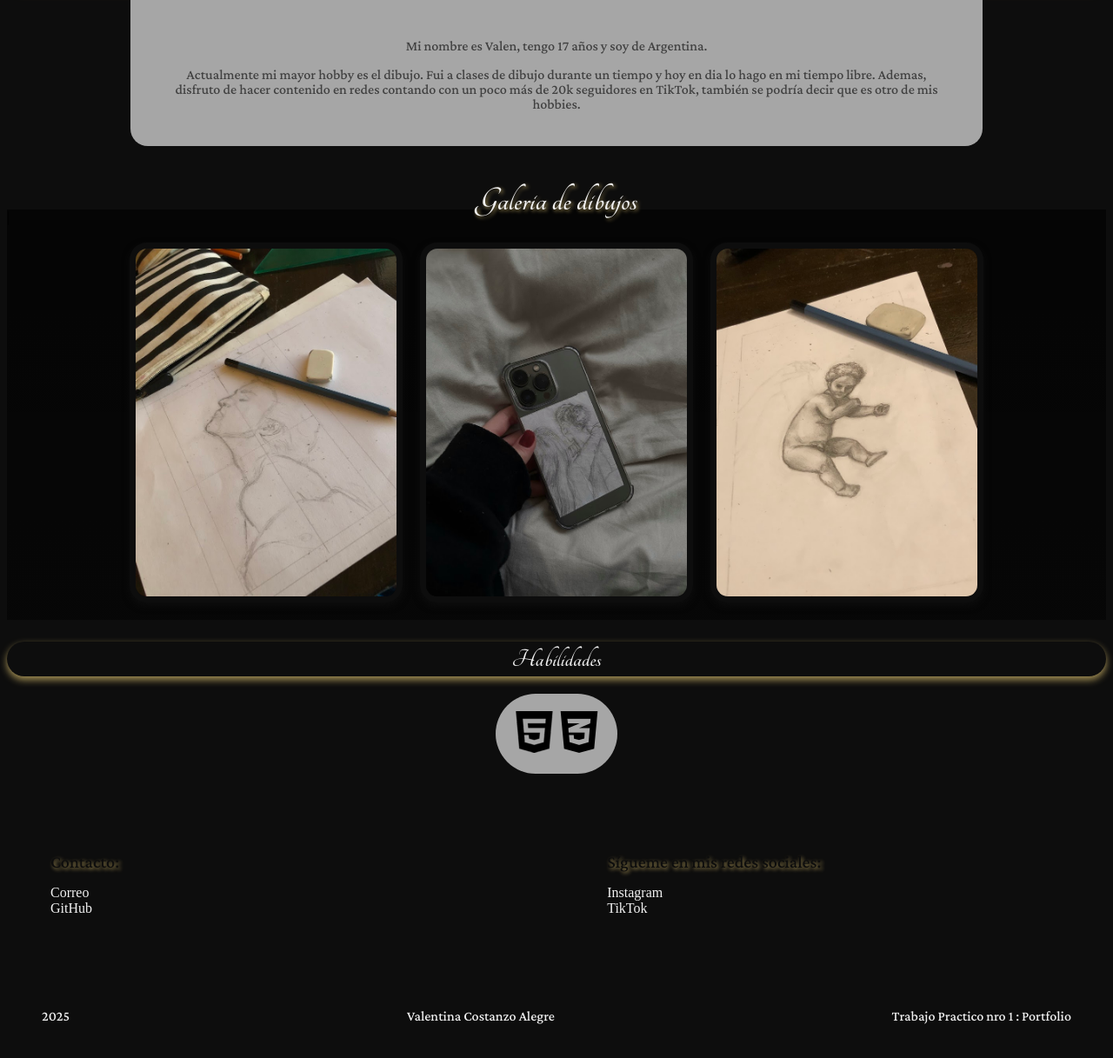
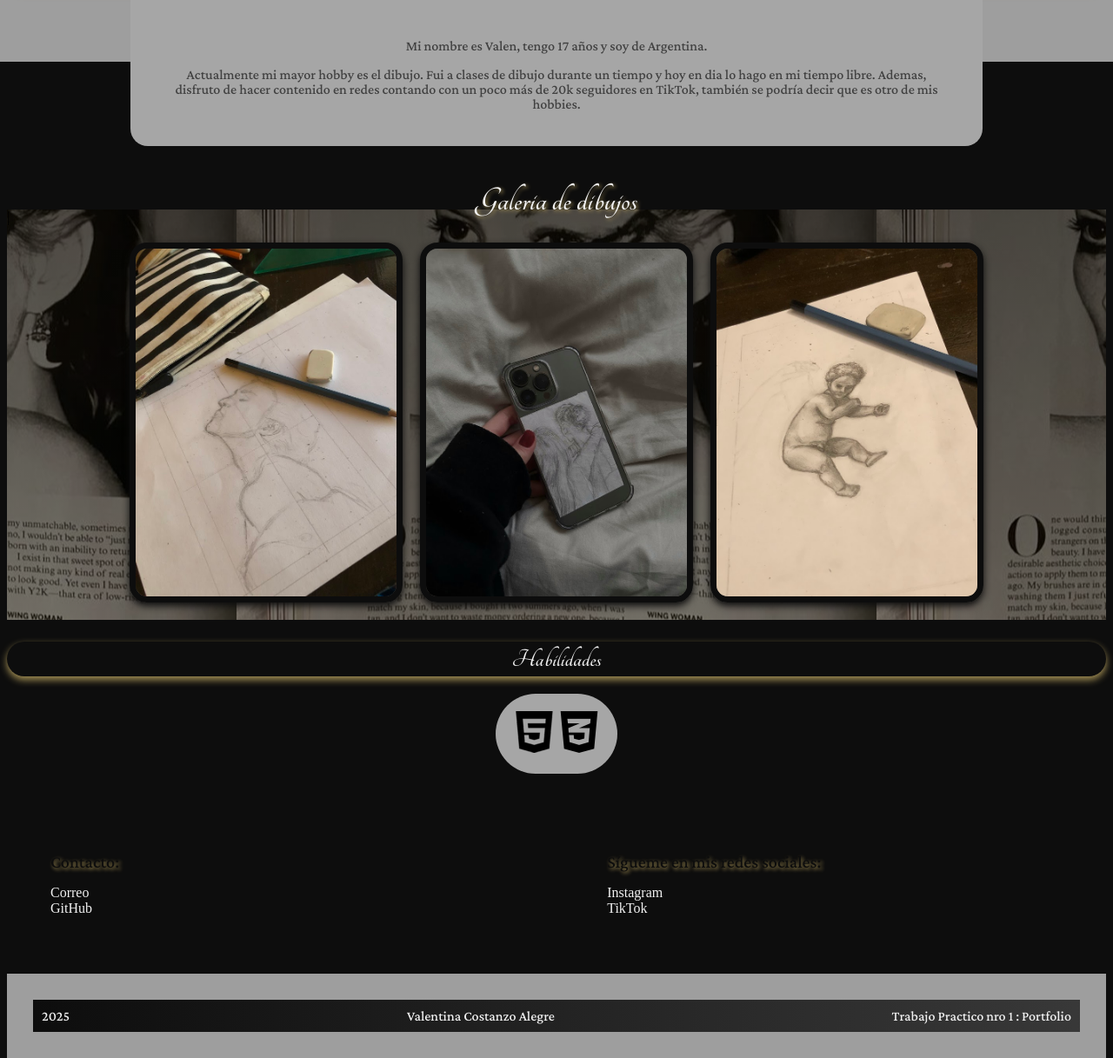
Before and after one commit to valenalegre/UTN-1, a plain HTML site: page index.html in a window 1280 px wide. Shown: the part 537-1754 px from the top of the page at 87% size. Drawn offline with nearby package versions, Linux system fonts and the light colour scheme; the site is published under a folder, as on GitHub Pages, so addresses that start at the root find nothing; a web font is replaced by a local one.

Commit message:
Correciones del fondo

```diff
--- a/styles.css
+++ b/styles.css
@@ -23,7 +23,7 @@ header nav ul li a:hover {
 }
 
 body {
-   background-image: url(/img/fondo.jpg);
+   background-image: url(img/fondo.jpg);
    background-size: cover;
    background-position: center;
    height: 30vh;
@@ -133,7 +133,7 @@ p  {
 
 .fondo-galeria {
       background-image: linear-gradient(rgba(0, 0, 0, 0.661), rgba(0, 0, 0, 0.5)),
-    url(/img/fondo-galeria.jpg);
+    url(img/fondo-galeria.jpg);
     background-repeat: repeat;
     background-position: center;
 }
@@ -213,7 +213,7 @@ p  {
 
 footer {
 
- background-image: url(/img/fondo.jpg);
+ background-image: url(img/fondo.jpg);
   background-size: cover;
   background-position: center;
   background-repeat: no-repeat;
```
